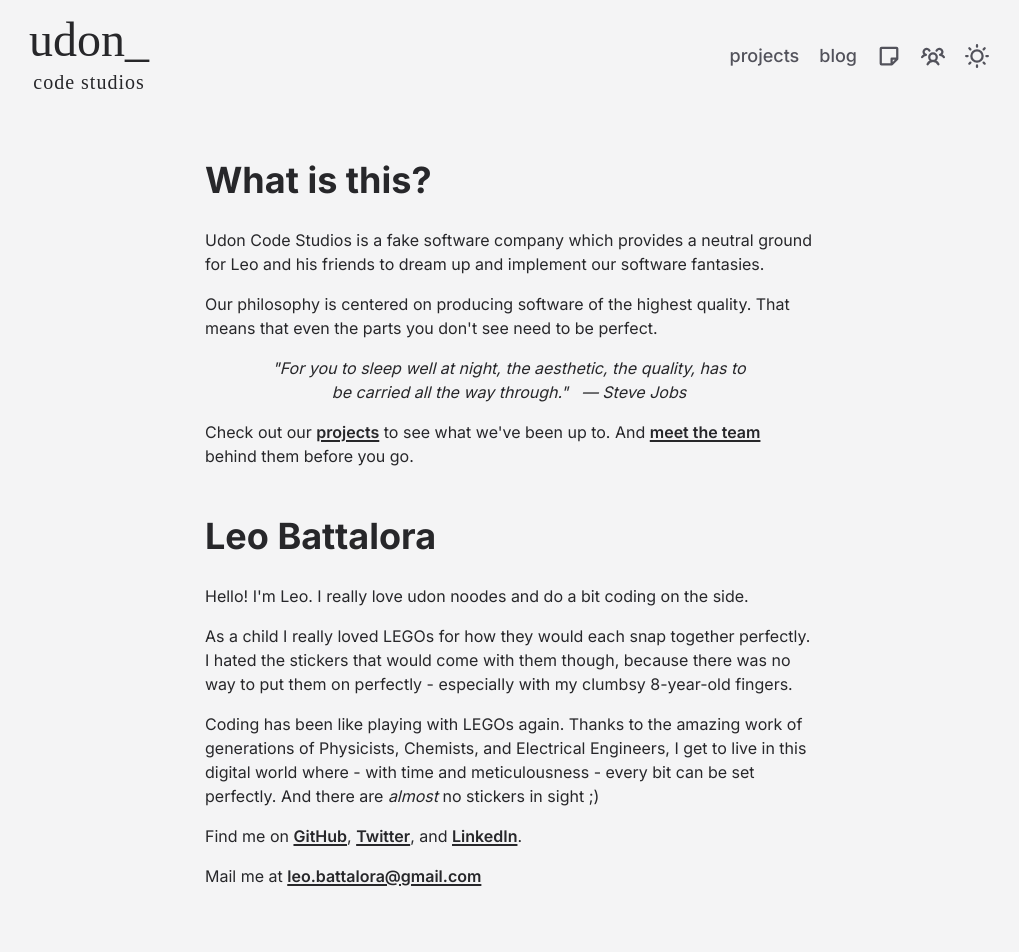
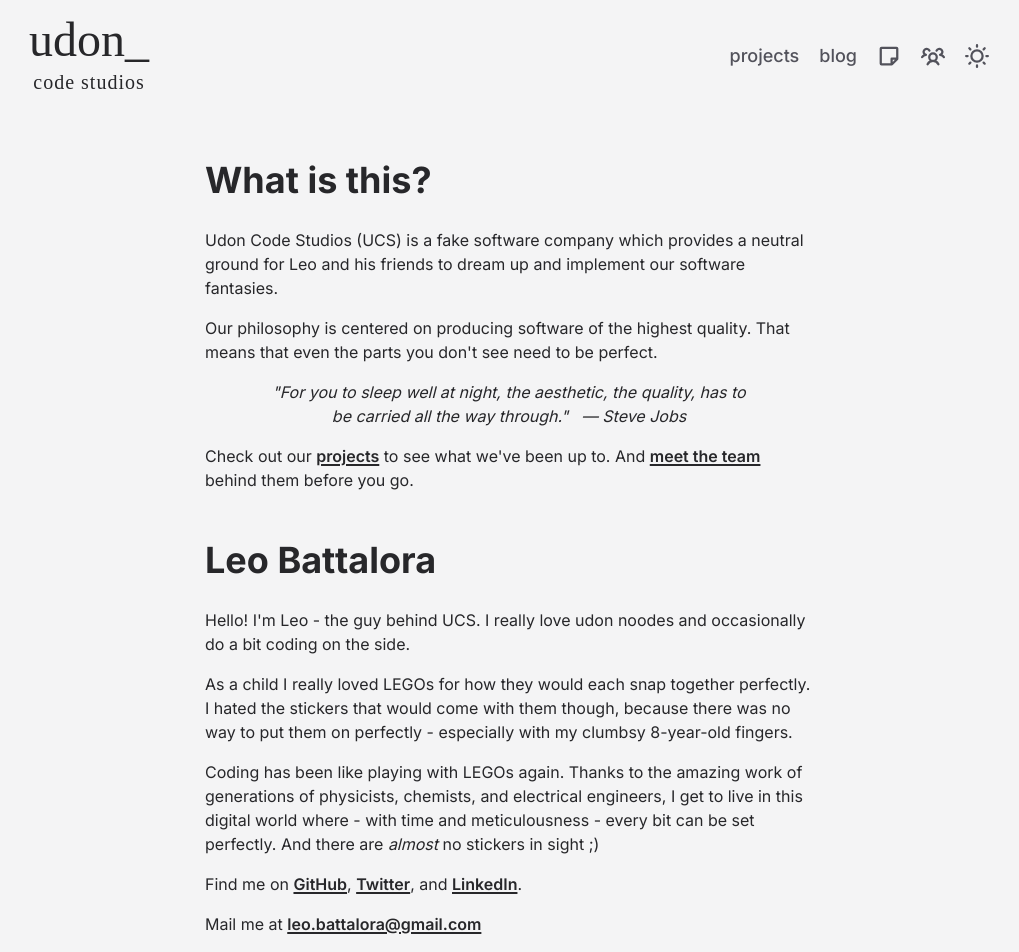
Before and after one commit to udon-code-studios/udon-website, a Next.js app: page / in a window 1280 px wide. Shown: the top 952 px of the page, without its empty margins (131-1150 px from the left). Built offline with nearby package versions, Linux system fonts and the light colour scheme; a web font is replaced by a local one.

Commit message:
text edits

```diff
--- a/pages/index.tsx
+++ b/pages/index.tsx
@@ -12,8 +12,8 @@ const Home: NextPage = () => {
       <div className="w-full max-w-screen-sm flex flex-col py-12 mx-auto space-y-4 px-4">
         <h1 className="font-bold text-4xl pb-3">What is this?</h1>
         <p>
-          Udon Code Studios is a fake software company which provides a neutral ground for Leo and his friends to dream
-          up and implement our software fantasies.
+          Udon Code Studios (UCS) is a fake software company which provides a neutral ground for Leo and his friends to
+          dream up and implement our software fantasies.
         </p>
         <p>
           Our philosophy is centered on producing software of the highest quality. That means that even the parts you
@@ -42,15 +42,17 @@ const Home: NextPage = () => {
           behind them before you go.
         </p>
         <h1 className="font-bold text-4xl pt-8 pb-3">Leo Battalora</h1>
-        <p>Hello! I'm Leo. I really love udon noodes and do a bit coding on the side.</p>
+        <p>
+          Hello! I'm Leo - the guy behind UCS. I really love udon noodes and occasionally do a bit coding on the side.
+        </p>
         <p>
           As a child I really loved LEGOs for how they would each snap together perfectly. I hated the stickers that
           would come with them though, because there was no way to put them on perfectly - especially with my clumbsy
           8-year-old fingers.
         </p>
         <p>
-          Coding has been like playing with LEGOs again. Thanks to the amazing work of generations of Physicists,
-          Chemists, and Electrical Engineers, I get to live in this digital world where - with time and meticulousness -
+          Coding has been like playing with LEGOs again. Thanks to the amazing work of generations of physicists,
+          chemists, and electrical engineers, I get to live in this digital world where - with time and meticulousness -
           every bit can be set perfectly. And there are <em>almost</em> no stickers in sight ;)
         </p>
         <p>
```
